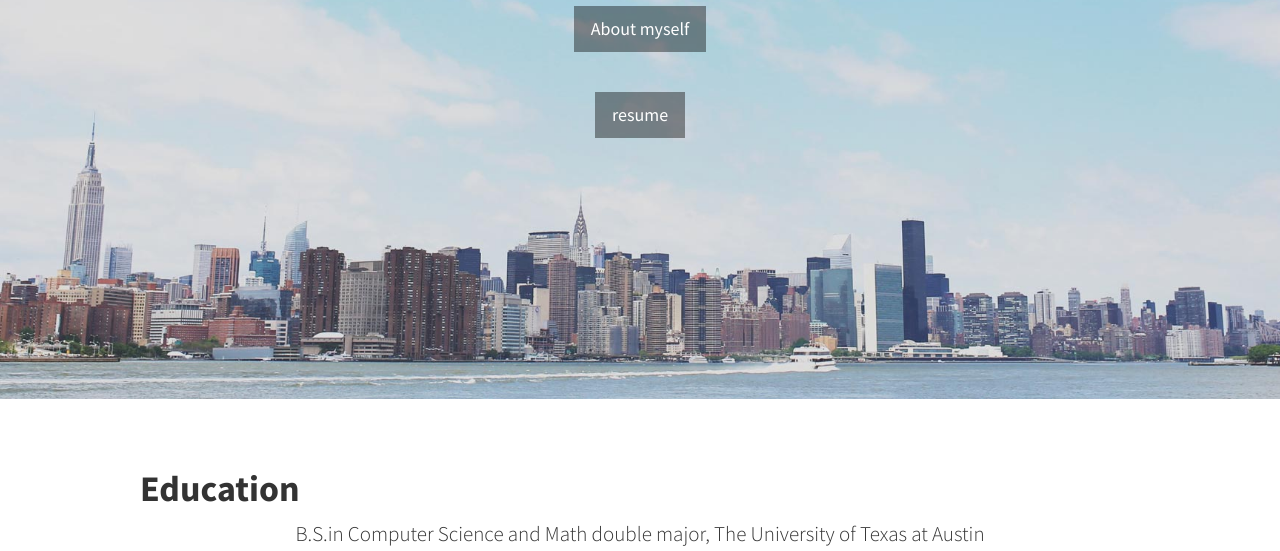
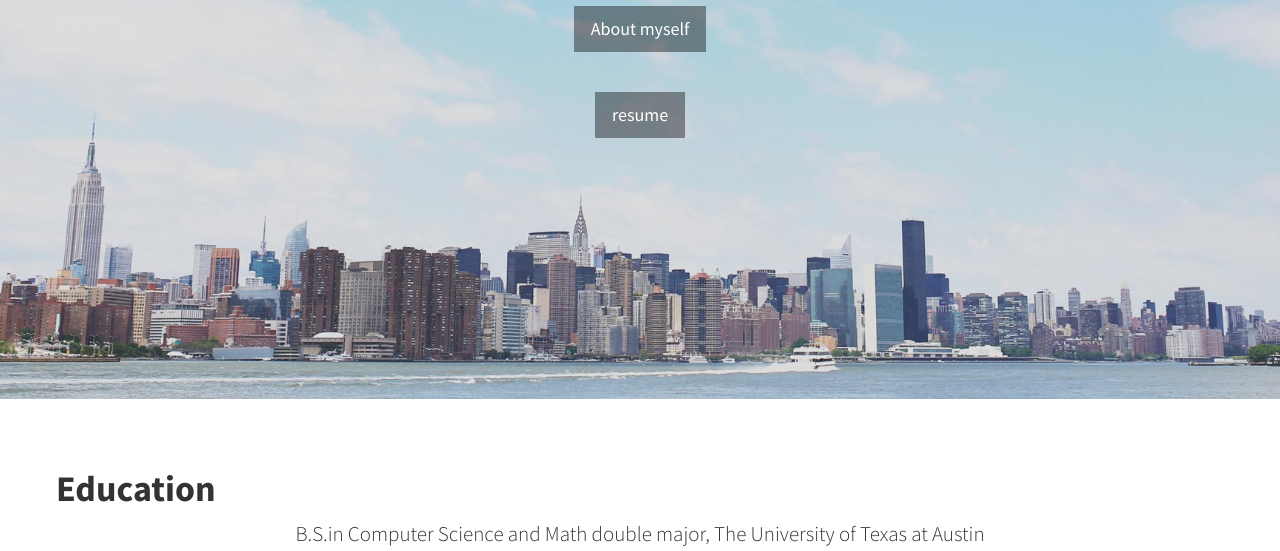
Before and after one commit to xywang9334/mygithubpage, a plain HTML site: page index.html in a window 1280 px wide. Shown: the part 401-952 px from the top of the page. Drawn offline with Linux system fonts and the light colour scheme.

Commit message:
Small change

```diff
--- a/index.html
+++ b/index.html
@@ -62,7 +62,7 @@
       </header>
       <!-- About -->
       <section id="about" class="about">
-         <div class="header-line">
+         <div class="subheader-line">
             <h1><strong>Education</strong></h1>
          </div>
          <div class="container">
```
